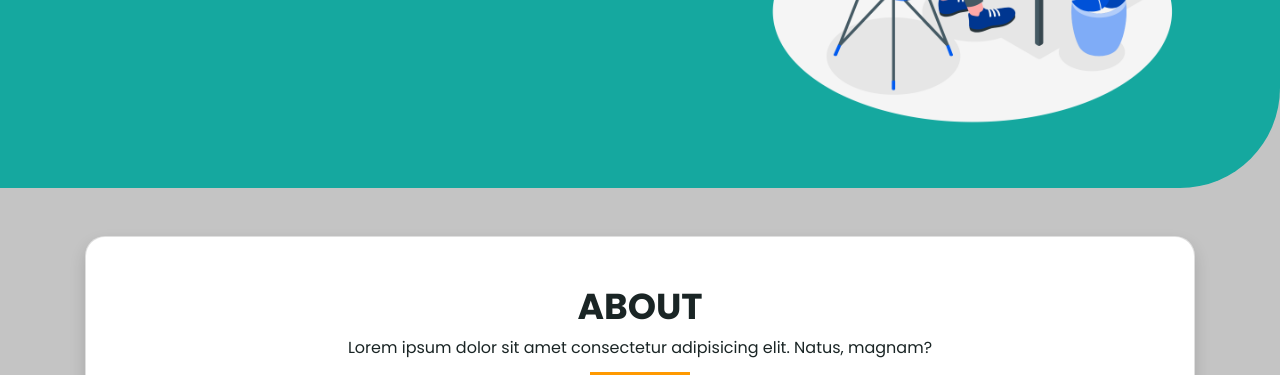
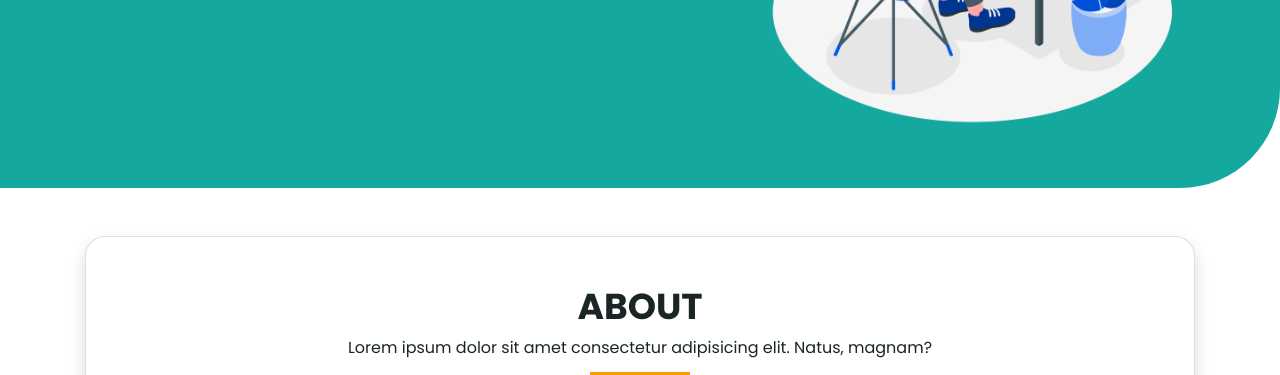
Before and after one commit to rizkydps/rizkydps.github.io, a plain HTML site: page index.html in a window 1280 px wide. Shown: the part 425-800 px from the top of the page. Drawn offline with nearby package versions, Linux system fonts and the light colour scheme.

Commit message:
fix css background

```diff
--- a/styles/main.css
+++ b/styles/main.css
@@ -19,6 +19,7 @@
   --secondary-color: #343a40;
   --font-color: #FEFEFE;
   --bg-color: #303030;
+  --bg-bg: #302d2d;
   --form-color: #110f0f5b;
   --hover: #135bd8;
 }
@@ -26,7 +27,7 @@
 body {
   font-family: 'Poppins', sans-serif;
   color: var(--font-color);
-  background-color: var(--form-color);
+  background-color: var(--bg-color);
 }
 
 .navbar-light {
```
